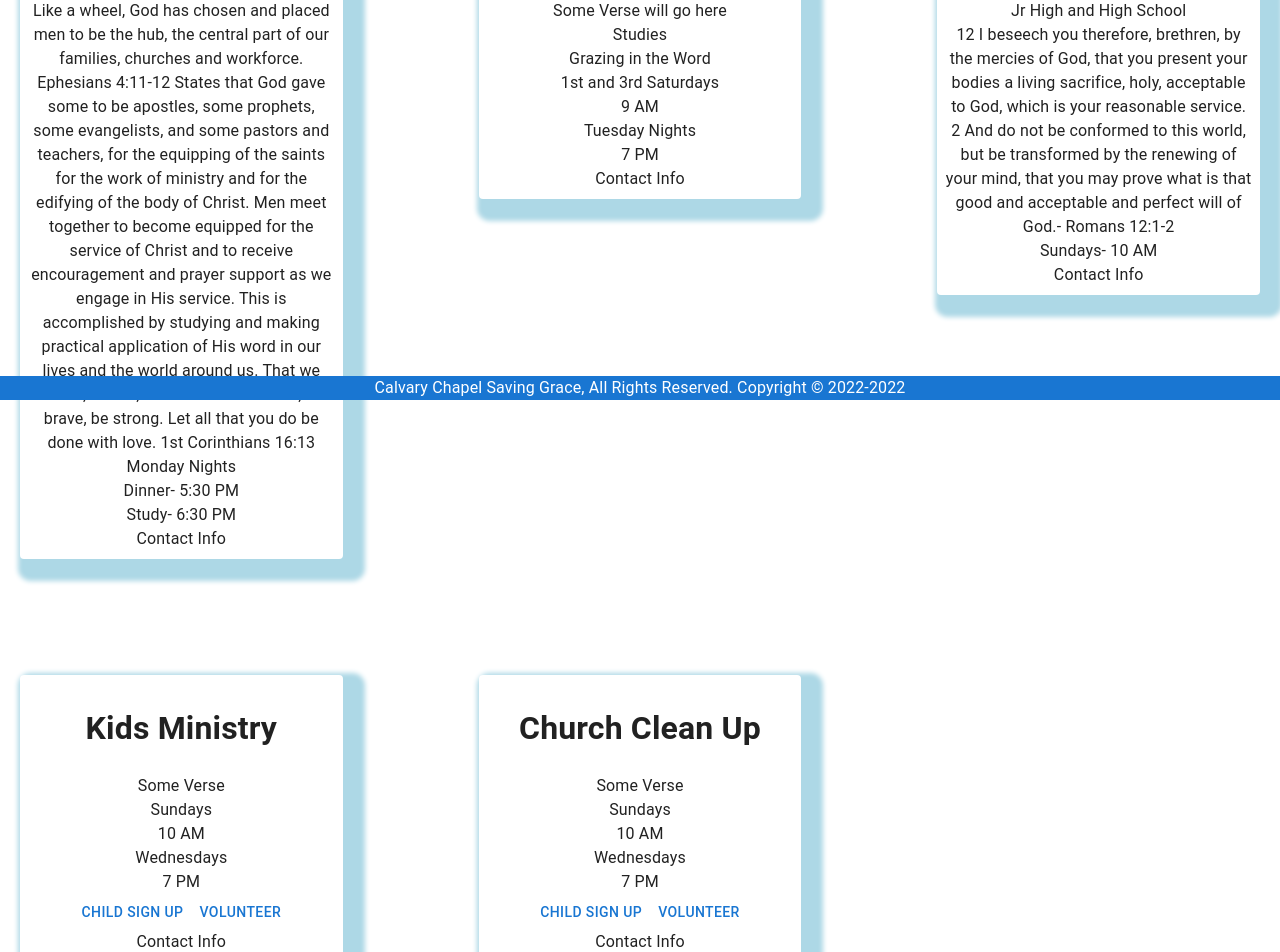
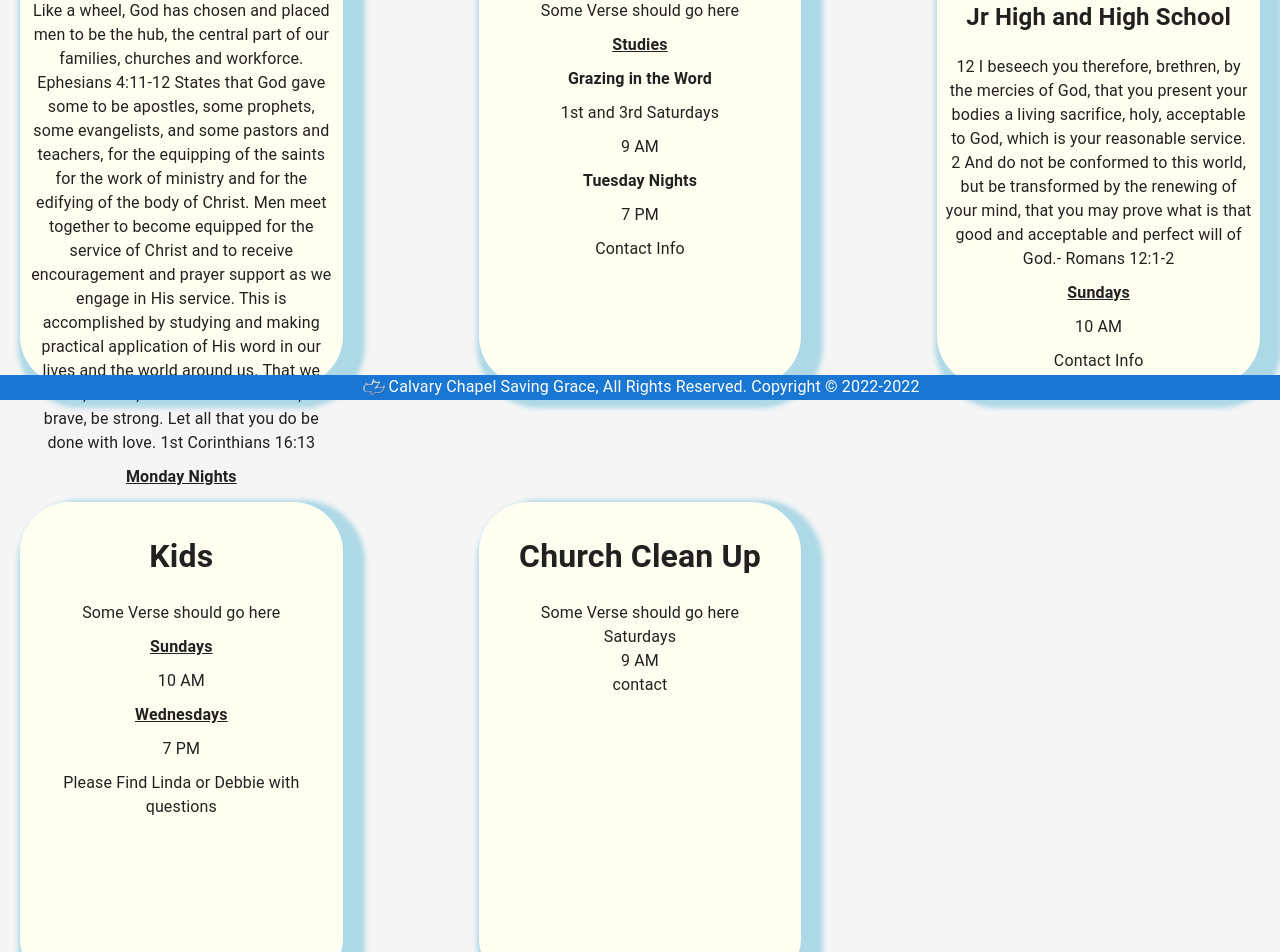
Before and after one commit to jenmlucas/calvary, a React (Create React App) app: page /ministries in a window 1280 px wide. Shown: the part 400-1352 px from the top of the page. Built offline with nearby package versions, Linux system fonts and the light colour scheme.

Commit message:
added ministries

```diff
--- a/src/App.js
+++ b/src/App.js
@@ -5,7 +5,7 @@
 import About from "./pages/About";
 import Services from "./pages/Services";
 import Ministries from "./pages/Ministries";
-import { BrowserRouter as Router, Route, Switch } from 'react-router-dom';
+import { BrowserRouter as Router, Route, Switch } from "react-router-dom";
 
 function App() {
   return (
--- a/src/components/Footer/Footer.js
+++ b/src/components/Footer/Footer.js
@@ -2,6 +2,7 @@
 import BottomNavigation from "@mui/material/BottomNavigation";
 import { makeStyles } from "@mui/styles";
 import { Typography } from "@mui/material";
+import calvary from "../../assets/images/calvary.png";
 
 const useStyles = makeStyles({
     container: {
@@ -30,6 +31,7 @@
         sx={{ width: "auto", height: "auto" }}
         className={classes.footer}
       >
+        <img src={calvary} height= "25px" />
     <Typography color="white">
         Calvary Chapel Saving Grace, All Rights Reserved. Copyright &copy; 2022-{year}
     </Typography>
--- a/src/components/Nav/Nav.js
+++ b/src/components/Nav/Nav.js
@@ -66,7 +66,7 @@
             </Button>
             </Link>
             <Link
-              to="/"
+              to=""
               style={{ textDecoration: "none", color: "white" }}
             >
             <Button variant="h4" component="div" sx={{ flexGrow: 5 }}>
--- a/src/index.css
+++ b/src/index.css
@@ -5,6 +5,7 @@
     sans-serif;
   -webkit-font-smoothing: antialiased;
   -moz-osx-font-smoothing: grayscale;
+  background-color: whitesmoke;
 }
 
 code {
--- a/src/pages/Ministries.js
+++ b/src/pages/Ministries.js
@@ -7,7 +7,7 @@
 import { makeStyles } from "@mui/styles";
 
 const Item = styled(Paper)(({ theme }) => ({
-  backgroundColor: theme.palette.mode === "dark" ? "#A19472" : "#ffff",
+  backgroundColor: theme.palette.mode === "dark" ? "#A19472" : "#fffff2",
   ...theme.typography.body2,
   padding: theme.spacing(1),
   textAlign: "center",
@@ -16,9 +16,31 @@
   boxShadow: "10px 10px 5px 12px lightblue",
   marginLeft: "20px",
   marginRight: "20px",
+  maxHeight: 450,
+  minHeight: 470,
+  borderRadius: "50px"
 }));
 
-const useStyles = makeStyles({});
+const useStyles = makeStyles({
+    buttons: {
+        marginTop: 180,
+    },
+    leftButton: {
+        marginRight: 250
+    },
+    text: {
+        marginTop: 10
+    },
+    title: {
+        fontWeight: "bold",
+        marginTop: 10,
+        textDecoration: "underline"
+    },
+    subTitle: {
+        fontWeight: "bold",
+        marginTop: 10,
+    }
+});
 
 export default function Ministries() {
   const classes = useStyles();
@@ -28,7 +50,7 @@
         <Grid item xs={4}>
           <Item>
             <Typography>
-              <h1> Mens Study</h1>
+              <h1> Mens Ministry</h1>
             </Typography>
             <Typography>
               Like a wheel, God has chosen and placed men to be the hub, the
@@ -44,12 +66,12 @@
               brave, be strong. Let all that you do be done with love. 1st
               Corinthians 16:13
             </Typography>
-            <Typography>Monday Nights</Typography>
-            <Typography>
+            <Typography className={classes.title}>Monday Nights</Typography>
+            <Typography className={classes.text}>
               Dinner- 5:30 PM <br></br>
               Study- 6:30 PM
             </Typography>
-            <Typography>Contact Info</Typography>
+            <Typography className={classes.text}>Contact Info</Typography>
           </Item>
         </Grid>
 
@@ -58,14 +80,14 @@
             <Typography>
               <h1> Women's Ministry</h1>
             </Typography>
-            <Typography>Some Verse will go here</Typography>
-            <Typography>Studies</Typography>
-            <Typography>Grazing in the Word</Typography>
-            <Typography>1st and 3rd Saturdays </Typography>
-            <Typography>9 AM</Typography>
-            <Typography>Tuesday Nights</Typography>
-            <Typography>7 PM </Typography>
-            <Typography>Contact Info</Typography>
+            <Typography>Some Verse should go here</Typography>
+            <Typography className={classes.title}>Studies</Typography>
+            <Typography className={classes.subTitle}>Grazing in the Word</Typography>
+            <Typography className={classes.text}>1st and 3rd Saturdays </Typography>
+            <Typography className={classes.text}>9 AM</Typography>
+            <Typography className={classes.subTitle}>Tuesday Nights</Typography>
+            <Typography className={classes.text}>7 PM </Typography>
+            <Typography className={classes.text}>Contact Info</Typography>
           </Item>
         </Grid>
 
@@ -73,8 +95,8 @@
           <Item>
             <Typography>
               <h1> Transformed</h1>
+              <h2>Jr High and High School</h2>
             </Typography>
-            <Typography>Jr High and High School</Typography>
             <Typography>
               12 I beseech you therefore, brethren, by the mercies of God, that
               you present your bodies a living sacrifice, holy, acceptable to
@@ -83,24 +105,27 @@
               that you may prove what is that good and acceptable and perfect
               will of God.- Romans 12:1-2
             </Typography>
-            <Typography>Sundays- 10 AM</Typography>
-            <Typography>Contact Info</Typography>
+            <Typography className={classes.title}>Sundays</Typography>
+            <Typography className={classes.text}> 10 AM</Typography>
+            <Typography className={classes.text}>Contact Info</Typography>
           </Item>
         </Grid>
 
         <Grid item xs={4}>
           <Item>
             <Typography>
-              <h1> Kids Ministry </h1>
+              <h1> Kids </h1>
             </Typography>
-            <Typography>Some Verse</Typography>
-            <Typography>Sundays</Typography>
-            <Typography>10 AM</Typography>
-            <Typography>Wednesdays</Typography>
-            <Typography>7 PM</Typography>
-            <Button>Child Sign Up</Button>
-            <Button>Volunteer</Button>
-            <Typography>Contact Info</Typography>
+            <Typography>Some Verse should go here</Typography>
+            <Typography  className={classes.title}>Sundays</Typography>
+            <Typography className={classes.text} >10 AM</Typography>
+            <Typography  className={classes.title}>Wednesdays</Typography>
+            <Typography className={classes.text}>7 PM</Typography>
+            <Typography className={classes.text}>Please Find Linda or Debbie with questions</Typography>
+            <div className={classes.buttons}>
+            <Button className={classes.leftButton}>Child Sign Up</Button>
+            <Button>Volunteers</Button>
+            </div>
           </Item>
         </Grid>
 
@@ -109,14 +134,10 @@
             <Typography>
               <h1> Church Clean Up </h1>
             </Typography>
-            <Typography>Some Verse</Typography>
-            <Typography>Sundays</Typography>
-            <Typography>10 AM</Typography>
-            <Typography>Wednesdays</Typography>
-            <Typography>7 PM</Typography>
-            <Button>Child Sign Up</Button>
-            <Button>Volunteer</Button>
-            <Typography>Contact Info</Typography>
+            <Typography>Some Verse should go here</Typography>
+            <Typography>Saturdays</Typography>
+            <Typography>9 AM</Typography>
+            <Typography>contact</Typography>
           </Item>
         </Grid>
       </Grid>
```
Lines whose indentation alone changed are shown as unchanged.
